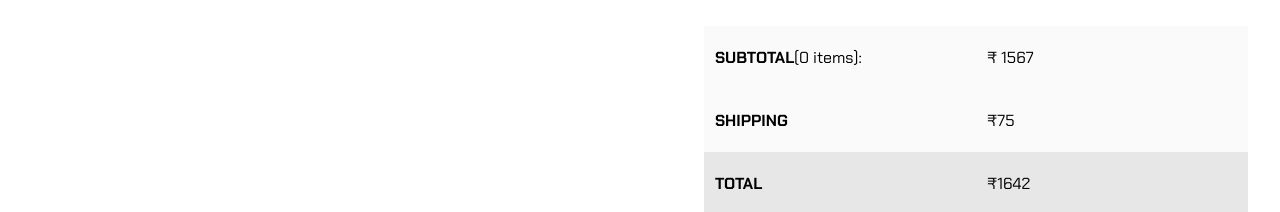
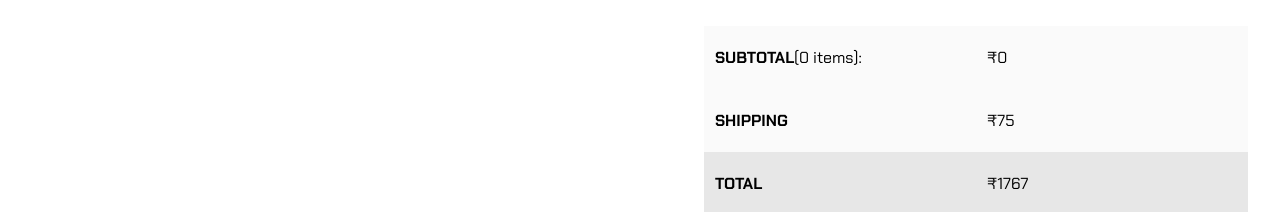
Before and after one commit to rohithc123/library, a React (Create React App) app: page /checkout in a window 1280 px wide. Shown: the part 860-1072 px from the top of the page. Built offline with nearby package versions, Linux system fonts and the light colour scheme.

Commit message:
Calculating total amount in basket

```diff
--- a/src/components/Checkout.js
+++ b/src/components/Checkout.js
@@ -2,10 +2,14 @@ import React from "react";
 import CheckoutCard from "./CheckoutCard";
 import "../styles/checkout.css";
 import CurrencyFormat from "react-currency-format";
+import { useStateValue } from "./Stateprovider";
+import { getCartTotal } from "./Reducer";
 
 import icon from "../images/bookcover.jfif";
 
 function Checkout() {
+  const [{ cart }, dispatch] = useStateValue();
+
   return (
     <div className="checkout">
       <div className="checkout-header">Checkout</div>
@@ -95,13 +99,15 @@ function Checkout() {
               >
                 <div className="order-left-section">
                   SUBTOTAL
-                  <div style={{fontWeight:"400"}}>(0 items): </div>
+                  <div style={{ fontWeight: "400" }}>
+                    ({cart?.length} items):{" "}
+                  </div>
                 </div>
-                <div className="order-right-section">&#8377; 1567</div>
+                <div className="order-right-section">{value}</div>
               </div>
             )}
             decimalScale={2}
-            // value={GetBasketTotal(basket)}
+            value={getCartTotal(cart)}
             displayType={"text"}
             thousandSeparator={true}
             prefix={"₹"}
@@ -115,7 +121,7 @@ function Checkout() {
           </div>
           <div className="order-indi-section">
             <div className="order-left-section">TOTAL</div>
-            <div className="order-right-section">&#8377;1642</div>
+            <div className="order-right-section">&#8377;1767</div>
           </div>
         </div>
       </div>
--- a/src/components/Reducer.js
+++ b/src/components/Reducer.js
@@ -1,6 +1,9 @@
 export const initialState = {
   cart: [],
 };
+
+export const getCartTotal = (cart) =>
+  cart?.reduce((amount, item) => Number(item.price) + amount, 0);
 
 const Reducer = (state, action) => {
   console.log(action);
```
